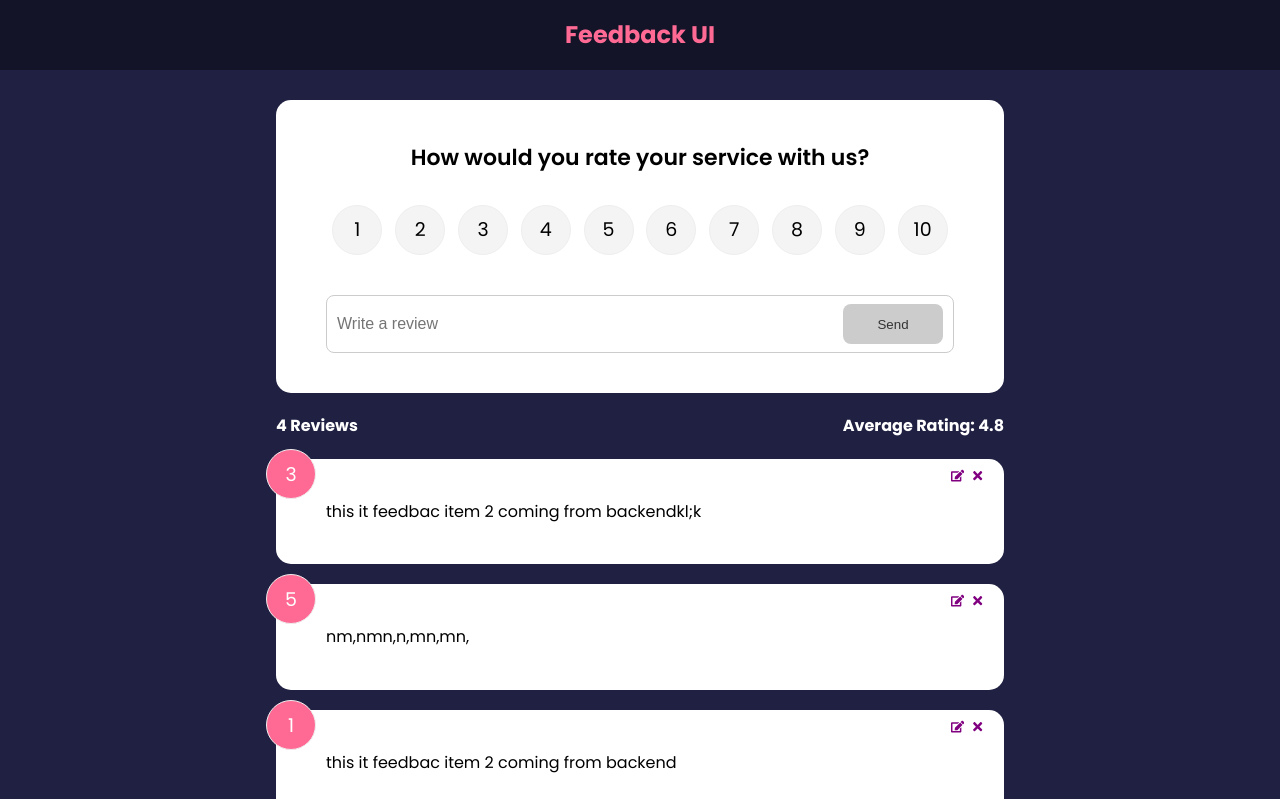
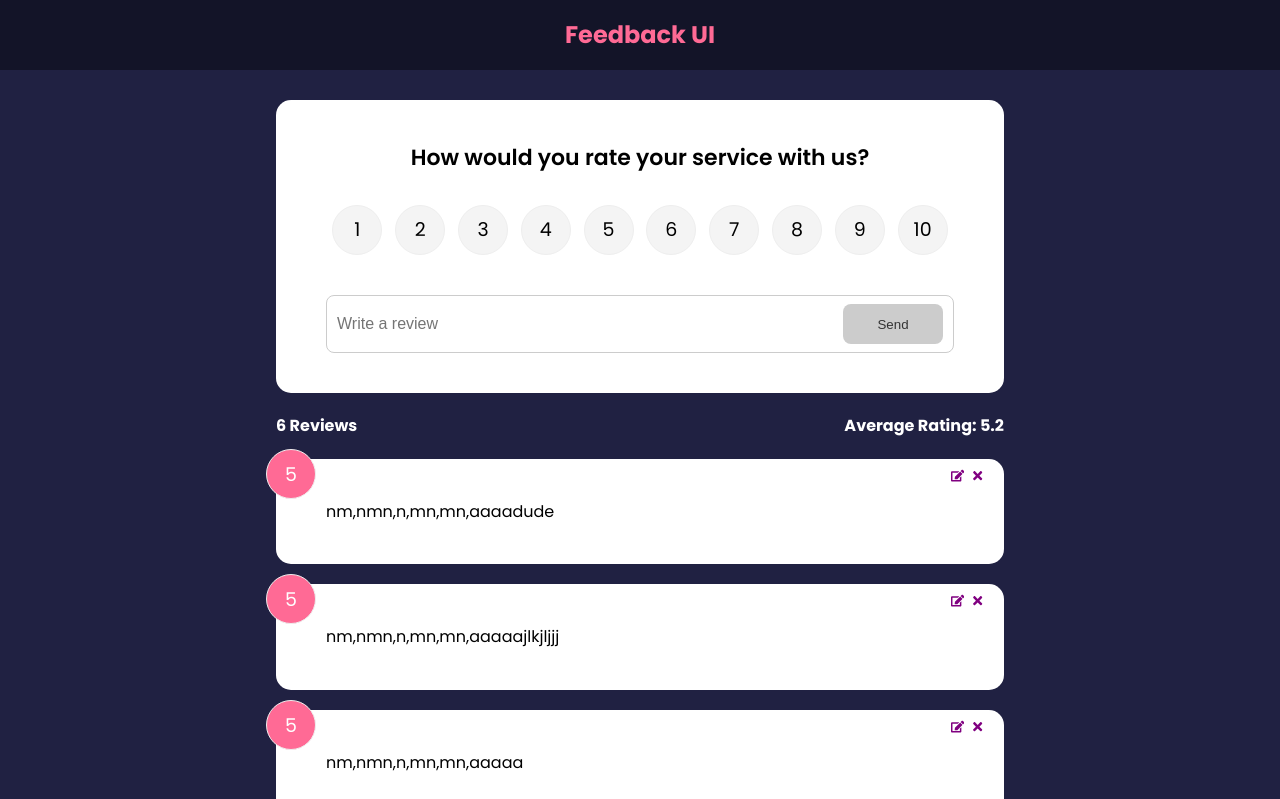
Before and after one commit to codessi/Feedback-app, a React (Create React App) app: page / in a window 1280 px wide. Shown: the top 799 px of the page. Built offline with nearby package versions, Linux system fonts and the light colour scheme; data requests are answered from the project's data file.

Commit message:
adjust conditional on form, it's working

```diff
--- a/db.json
+++ b/db.json
@@ -16,9 +16,19 @@
       "id": 3
     },
     {
-      "text": "this it feedbac item 2 coming from backendkl;k",
-      "rating": 3,
+      "text": "nm,nmn,n,mn,mn,aaaaa",
+      "rating": 5,
       "id": 4
+    },
+    {
+      "text": "nm,nmn,n,mn,mn,aaaaajlkjljjj",
+      "rating": 5,
+      "id": 5
+    },
+    {
+      "text": "nm,nmn,n,mn,mn,aaaadude",
+      "rating": 5,
+      "id": 6
     }
   ]
 }
--- a/src/component/FeedbackForm.jsx
+++ b/src/component/FeedbackForm.jsx
@@ -17,10 +17,15 @@ const FeedbackForm = () => {
 
 
 
-  const { addFeedBack, feedbackEdit, updateFeedback } =
+  const { addFeedBack, feedbackEdit, setFeedbackEdit, updateFeedback } =
     useContext(FeedbackContext);
 
-  // bring in RatingSelect
+  // when feedbackEdit is changing
+  // effect will check the .edit is true
+  // and button will be alive
+  // update the text input to be text from the state
+  // selected will be alos updateds
+  // then when it's submited
 
   useEffect(() => {
     if (feedbackEdit.edit === true) {
@@ -51,6 +56,14 @@ const FeedbackForm = () => {
 
   const handleSubmit = (event) => {
     event.preventDefault();
+    // when submiited
+    // it will check the text is long enough
+    // and checks edit is true
+    //  then it will call updateFeeback
+    // what happen is it will map all the feed back, but if the id is same as the edit id it will comebine current item and upateitem
+    // since id is same it will leave along but other stuff if different it will replace
+    // problem is here
+    // after then it will add new one bu not update m....
     if (text.trim().length > 10) {
       const newFeedback = {
         text,
@@ -59,6 +72,14 @@ const FeedbackForm = () => {
 
       if (feedbackEdit.edit === true) {
         updateFeedback(feedbackEdit.item.id, newFeedback);
+        setText("");
+        setSelected(null);
+        setFeedbackEdit({
+          item: {},
+          edit: false,
+        })
+
+        return
       }
 
       // const newItem = {
--- a/src/component/FeedbackItem.jsx
+++ b/src/component/FeedbackItem.jsx
@@ -15,7 +15,9 @@ const FeedbackItem = ({ item }) => {
       <button className="close" onClick={() => deleteFeedback(item.id)}>
         <FaTimes color="purple" />
       </button>
-      <button className="edit" onClick={()=> editFeedback(item)}>
+      <button className="edit" onClick={() => editFeedback(item)}>
+        {/* when edit is clicked
+        we will call the function edit feedback */}
         <FaEdit color="purple"></FaEdit>
       </button>
       <div className="text-display ">{item.text}</div>
--- a/src/context/FeedbackContext.js
+++ b/src/context/FeedbackContext.js
@@ -7,7 +7,13 @@ const FeedbackContext = createContext({});
 
 export const FeedbackProvider = ({ children }) => {
   const [feedback, setFeedback] = useState([]);
+
   const [isLoading, setIsLoading] = useState(true)
+
+  const [feedbackEdit, setFeedbackEdit] = useState({
+    item: {},
+    edit: false,
+  });
 
 // goto delete
 
@@ -27,10 +33,7 @@ export const FeedbackProvider = ({ children }) => {
     feedback.map(item => item.id === id ? {...item, ...updItem}: item) )
   }
 
-  const [feedbackEdit, setFeedbackEdit] = useState({
-    item: {},
-    edit: false,
-  });
+
 
   const deleteFeedback = async(id) => {
     if (window.confirm("Arey you sure you want to delete?")) {
@@ -70,6 +73,9 @@ export const FeedbackProvider = ({ children }) => {
   };
 
 
+// this function will take the item
+  // update the state of feedbackedit
+  // with item and edit to be true.
 
   const editFeedback = (item) => {
     setFeedbackEdit({
@@ -83,6 +89,7 @@ export const FeedbackProvider = ({ children }) => {
       value={{
         feedback,
         feedbackEdit,
+        setFeedbackEdit,
         deleteFeedback,
         addFeedBack,
         editFeedback,
```
